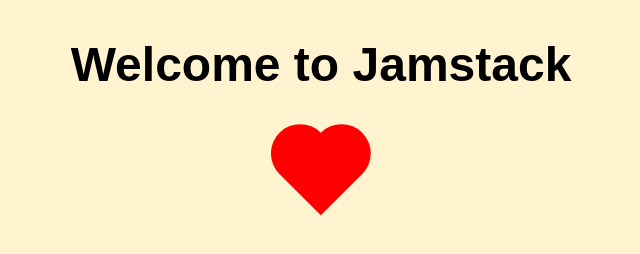
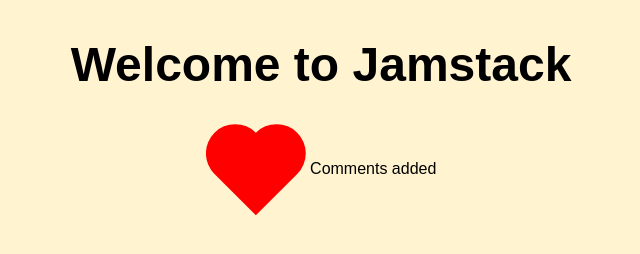
Before and after one commit to bifocalpirate/simplejam, a plain HTML site: page index.html in a window 1280 px wide. Shown: the whole page, without its empty margins (319-959 px from the left). Drawn offline with Linux system fonts and the light colour scheme.

Commit message:
added comments

```diff
--- a/index.html
+++ b/index.html
@@ -10,5 +10,6 @@
 <body>
     <h1>Welcome to Jamstack</h1>
     <img src="heart.svg" alt="" class="src">
+    Comments added
 </body>
 </html>
```
